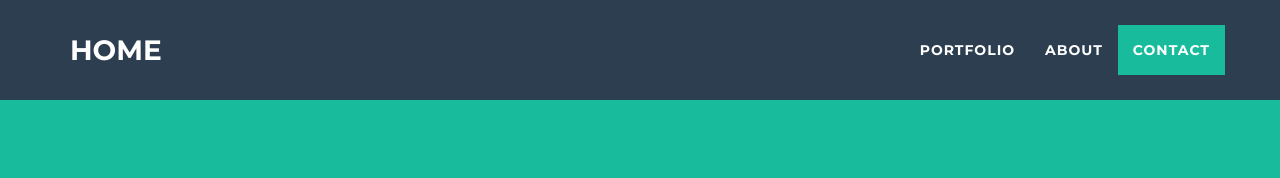
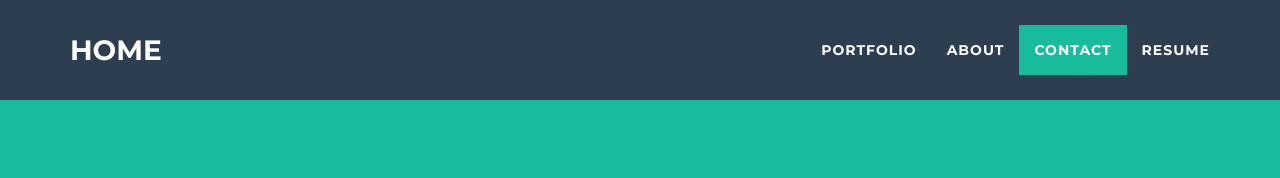
Before and after one commit to satchitns/satchitns.github.io, a website: page index.html in a window 1280 px wide. Shown: the top 178 px of the page. Drawn offline with nearby package versions, Linux system fonts and the light colour scheme.

Commit message:
added resume

```diff
--- a/index.html
+++ b/index.html
@@ -74,6 +74,9 @@
                     <li class="page-scroll">
                         <a href="#contact">Contact</a>
                     </li>
+					<li class="page-scroll">
+                        <a href="pdf/Programmer_Satchit_Subramanian.pdf" target="_blank">Resume</a>
+                    </li>
                 </ul>
             </div>
             <!-- /.navbar-collapse -->
```
Also changed, not shown: 1 other file.
